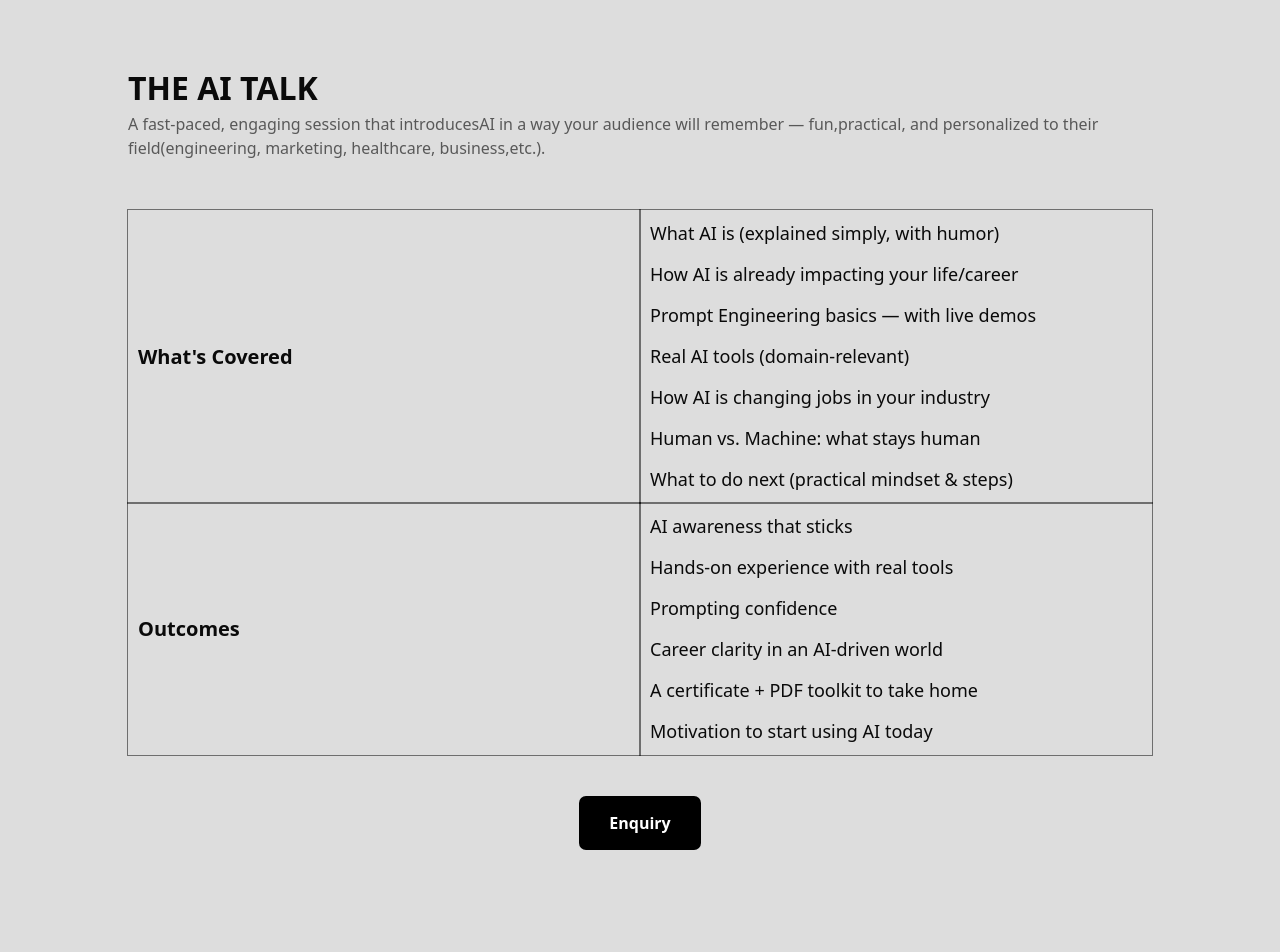
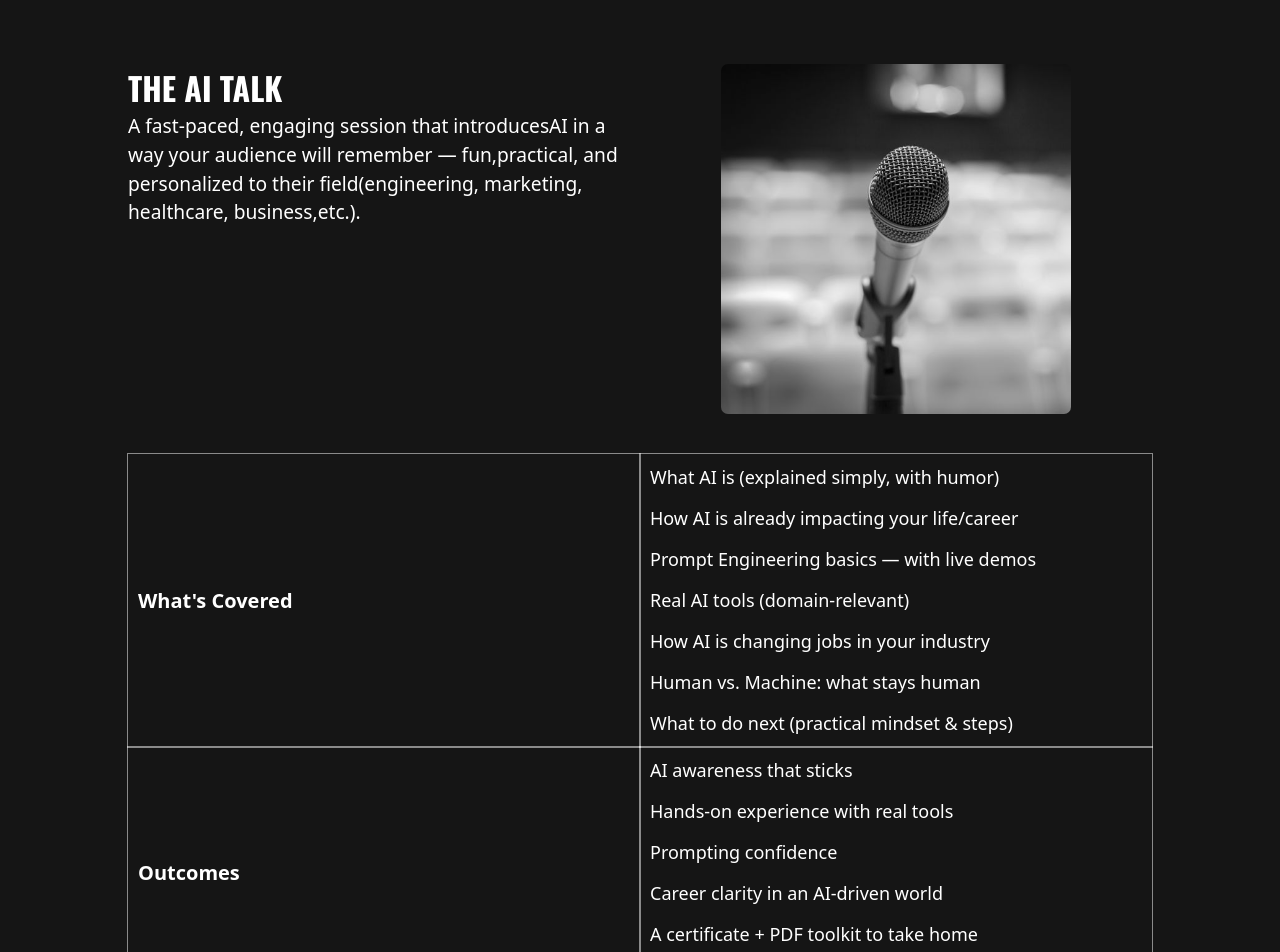
Before and after one commit to axolotron-ai/theaxolotron, a Next.js app: page /academy/talks in a window 1280 px wide. Shown: the top 952 px of the page. Built offline with nearby package versions, Linux system fonts and the light colour scheme.

Commit message:
update 5.8

```diff
--- a/src/app/academy/talks/page.jsx
+++ b/src/app/academy/talks/page.jsx
@@ -1,18 +1,36 @@
 "use client";
+import Clients from "@/components/academy/Clients";
+import ClientsB from "@/components/academy/ClientsB";
 import MotionButton from "@/components/MotionButton";
+import { oswald } from "@/utils/fonts";
 import { motion } from "framer-motion";
+import Image from "next/image";
+/*
 
+    const value = [{ src: "/talks.jpg", name: "AI Talks", link: "/academy/talks" },
+    { src: "/workshop.jpg", name: "AI Workshop" },
+    { src: "/bootcamp.jpg", name: "AI Bootcamp" },
+    { src: "/upskilling.jpg", name: "Corporate Upskilling" },
+    ];
+*/
 export default function page() {
     return (
         <>
-            <div className="bg-[#DDDDDD] min-h-screen px-[calc(10%)] py-[calc(5%)]">
-                <p className="text-[clamp(1.5rem,2.5vw,3rem)] font-semibold">THE AI TALK</p>
-                <p className="teext-[clamp(1.25rem,2vw,2.5rem)] text-black/60 pb-[50px]">A fast-paced, engaging session that introducesAI in a way your audience will remember — fun,practical, and personalized to their field(engineering, marketing, healthcare, business,etc.).</p>
+            <div className="bg-[#151515] min-h-screen px-[calc(10%)] py-[calc(5%)]">
+                <div className="grid grid-rows-2 sm:grid-cols-2 sm:grid-rows-1 mb-[40px]">
+                    <div>
+                        <p className={`${oswald.className} text-[clamp(1.5rem,2.5vw,3rem)] font-semibold text-white`}>THE AI TALK</p>
+                        <p className="text-[clamp(1.1rem,1.5vw,2rem)] text-white pb-[50px]">A fast-paced, engaging session that introducesAI in a way your audience will remember — fun,practical, and personalized to their field(engineering, marketing, healthcare, business,etc.).</p>
+                    </div>
+                    <div className="flex items-center justify-center">
+                        <Image src="/talks.jpg" alt="/reload" height={350} width={350} quality={100} className="h-[350px] w-[350px] object-cover rounded-[7px]" />
+                    </div>
+                </div>
 
-                <div className="flex flex-col ">
+                <div className="flex flex-col text-white">
                     <div className="grid grid-cols-2">
-                        <p className="outline-1 outline-black/50 p-[10px] text-[20px] font-semibold h-full flex items-center">What's Covered</p>
-                        <div className="outline-1 outline-black/50 p-[10px] flex flex-col gap-[14px] text-[18px]">
+                        <p className="outline-1 outline-white/50 p-[10px] text-[20px] font-semibold h-full flex items-center">What's Covered</p>
+                        <div className="outline-1 outline-white/50 p-[10px] flex flex-col gap-[14px] text-[18px] text-white">
                             <p>What AI is (explained simply, with humor)</p>
                             <p>How AI is already impacting your life/career</p>
                             <p>Prompt Engineering basics — with live demos</p>
@@ -23,9 +41,9 @@ export default function page() {
                         </div>
                     </div>
 
-                    <div className="grid grid-cols-2">
-                        <p className="outline-1 outline-black/50 p-[10px] text-[20px] font-semibold h-full flex items-center">Outcomes</p>
-                        <div className="outline-1 outline-black/50 p-[10px] flex flex-col gap-[14px] text-[18px]">
+                    <div className="grid grid-cols-2 text-white">
+                        <p className="outline-1 outline-white/50 p-[10px] text-[20px] font-semibold h-full flex items-center">Outcomes</p>
+                        <div className="outline-1 outline-white/50 p-[10px] flex flex-col gap-[14px] text-[18px] text-white">
                             <p> AI awareness that sticks</p>
                             <p>Hands-on experience with real tools</p>
                             <p>Prompting confidence</p>
@@ -36,10 +54,11 @@ export default function page() {
                     </div>
                 </div>
 
-                <div className="py-[calc(4%)] flex items-center justify-center">
-                    <motion.button whileTap={{ scale: 0.95 }} className="px-[30px] py-[15px] bg-black text-white font-semibold rounded-[7px] cursor-pointer">Enquiry</motion.button>
+                <div className="py-[calc(4%)] flex items-center">
+                    <motion.button whileTap={{ scale: 0.95 }} className="px-[30px] py-[15px] bg-white text-black font-semibold rounded-[7px] cursor-pointer">Enquiry</motion.button>
                 </div>
             </div>
+            <ClientsB />
         </>
     )
 };
--- a/src/app/layout.js
+++ b/src/app/layout.js
@@ -21,6 +21,8 @@ export default function RootLayout({ children }) {
     <html lang="en">
       <head>
         <link rel="icon" href="/logo.jpg" />
+        <meta name="robots" content="index, follow" />
+        <meta name="description" content="Academy, IT, Axolotron, Solutions, Elite Course, AI, Corporate, Ecommerce, Healthcare, AI Talks, AI Workshop, AI Bootcamp, Corporate Upskilling, clients, case studies, contact us" />
       </head>
       <body
         className={`${geistSans.variable} ${geistMono.variable} antialiased`}
--- /dev/null
+++ b/src/components/academy/ClientsB.jsx
@@ -0,0 +1,11 @@
+export default function ClientsB() {
+    return (
+        <div className="h-full w-full bg-[#151515] py-[40px]">
+            <p className="w-full text-[clamp(2rem,2.5vw,3rem)] font-semibold flex items-center justify-center text-white">Our Clients</p>
+
+            <div className="my-[50px] flex flex-row items-center justify-center">
+                <img src="https://www.aktech.group/static/media/logo.jpg.8234b9b0449842bdb2c9.png" className="h-[90px] w-[90px] object-cover" />
+            </div>
+        </div>
+    )
+};
```
